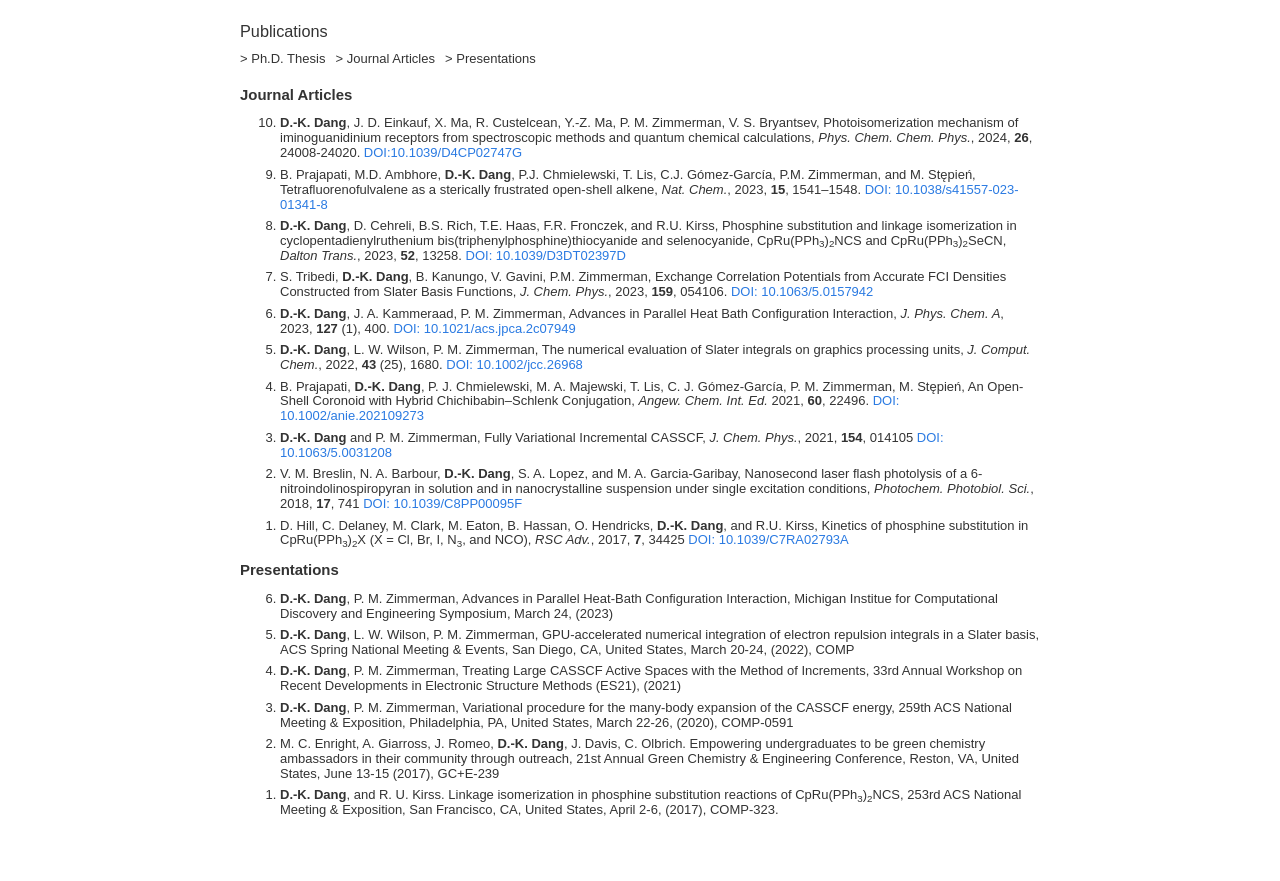
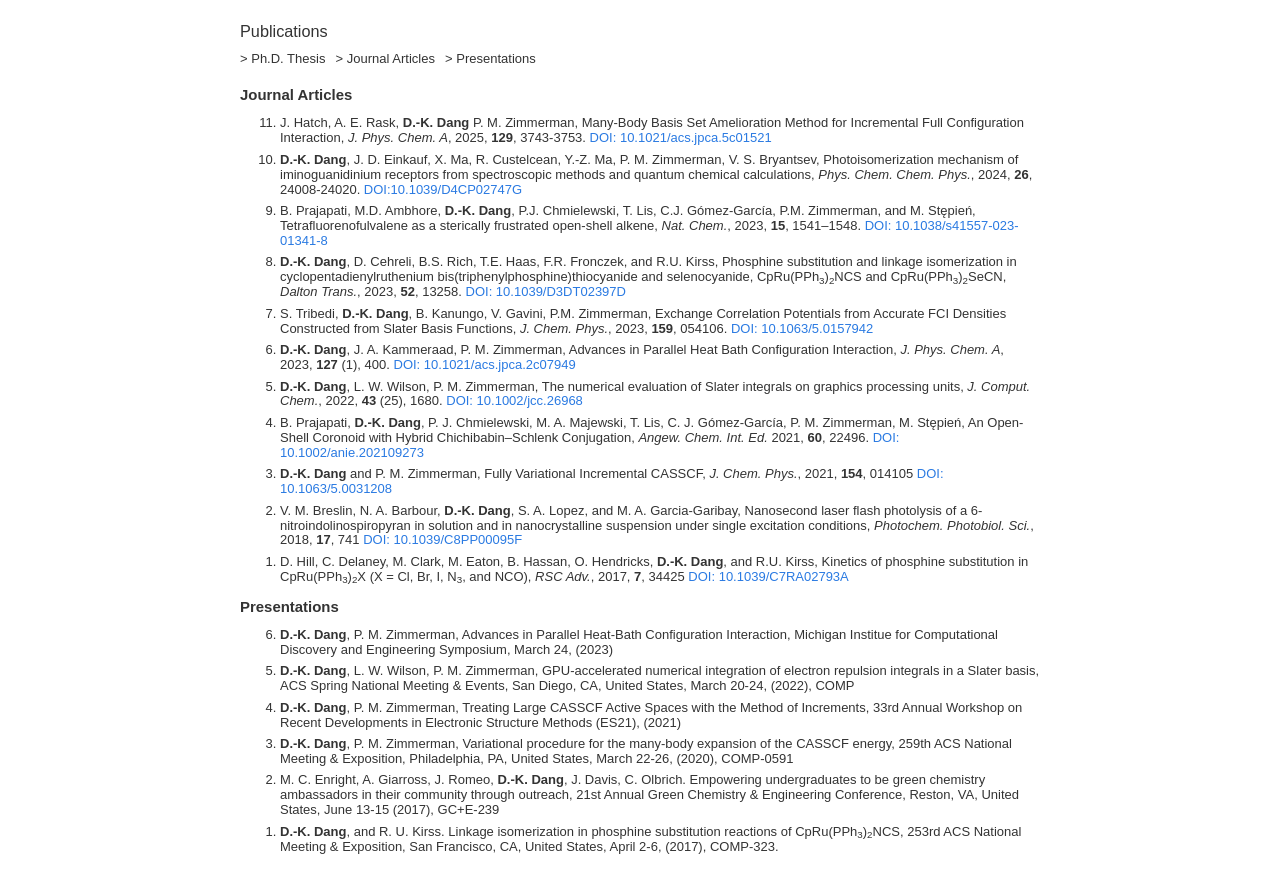
Before and after one commit to duykhoidang/duykhoidang.github.io, a plain HTML site: page pubs/index.html in a window 1280 px wide. Shown: the part 56-937 px from the top of the page. Before the commit the page ends 900 px from the top, so only its background shows below. Drawn offline with Linux system fonts and the light colour scheme.

Commit message:
New publication

```diff
--- a/pubs/index.html
+++ b/pubs/index.html
@@ -52,6 +52,7 @@
 <section id="journal-articles">
     <h2 class="section-title">Journal Articles</h2>
     <ol reversed>
+        <li> J. Hatch, A. E. Rask, <b>D.-K. Dang</b> P. M. Zimmerman, Many-Body Basis Set Amelioration Method for Incremental Full Configuration Interaction, <i>J. Phys. Chem. A</i>, 2025, <b>129</b>, 3743-3753. <a href="https://doi.org/10.1021/acs.jpca.5c01521">DOI: 10.1021/acs.jpca.5c01521</a> </li>
         <li><b>D.-K. Dang</b>, J. D. Einkauf, X. Ma, R. Custelcean, Y.-Z. Ma, P. M. Zimmerman, V. S. Bryantsev, Photoisomerization mechanism of iminoguanidinium receptors from spectroscopic methods and quantum chemical calculations, <i>Phys. Chem. Chem. Phys.</i>, 2024, <b>26</b>, 24008-24020. <a href="https://doi.org/10.1039/D4CP02747G">DOI:10.1039/D4CP02747G</a></li>
         <li>B. Prajapati, M.D. Ambhore, <b>D.-K. Dang</b>, P.J. Chmielewski, T. Lis, C.J. Gómez-García, P.M. Zimmerman, and M. Stępień, Tetrafluorenofulvalene as a sterically frustrated open-shell alkene, <i>Nat. Chem.</i>, 2023, <b>15</b>, 1541–1548. <a href="https://doi.org/10.1038/s41557-023-01341-8">DOI: 10.1038/s41557-023-01341-8</a></li>
         <li><b>D.-K. Dang</b>, D. Cehreli, B.S. Rich, T.E. Haas, F.R. Fronczek, and R.U. Kirss, Phosphine substitution and linkage isomerization in cyclopentadienylruthenium bis(triphenylphosphine)thiocyanide and selenocyanide, CpRu(PPh<sub>3</sub>)<sub>2</sub>NCS and CpRu(PPh<sub>3</sub>)<sub>2</sub>SeCN, <i>Dalton Trans.</i>, 2023, <b>52</b>, 13258. <a href="https://doi.org/10.1039/D3DT02397D">DOI: 10.1039/D3DT02397D</a></li>
```
Also changed, not shown: 1 other file.
